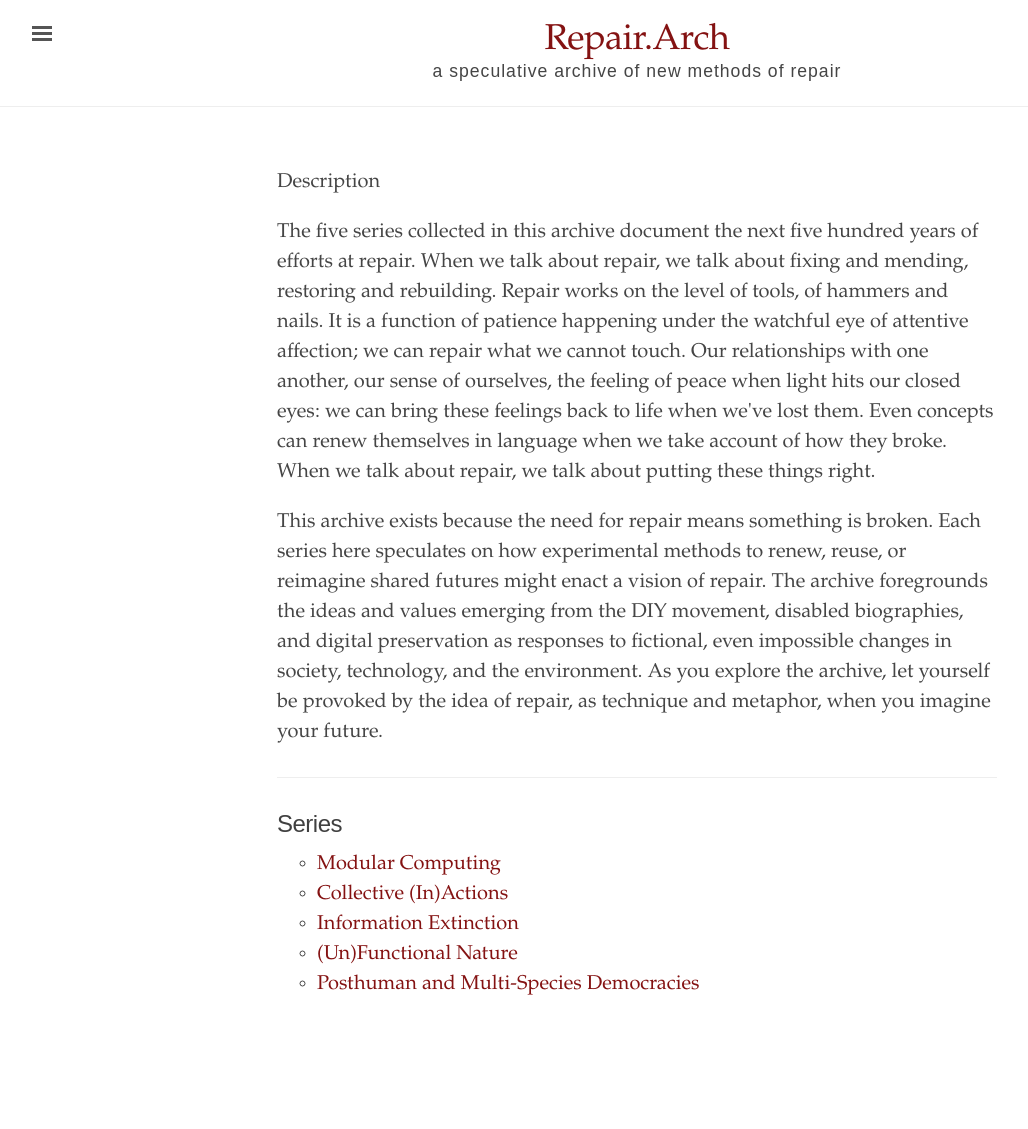
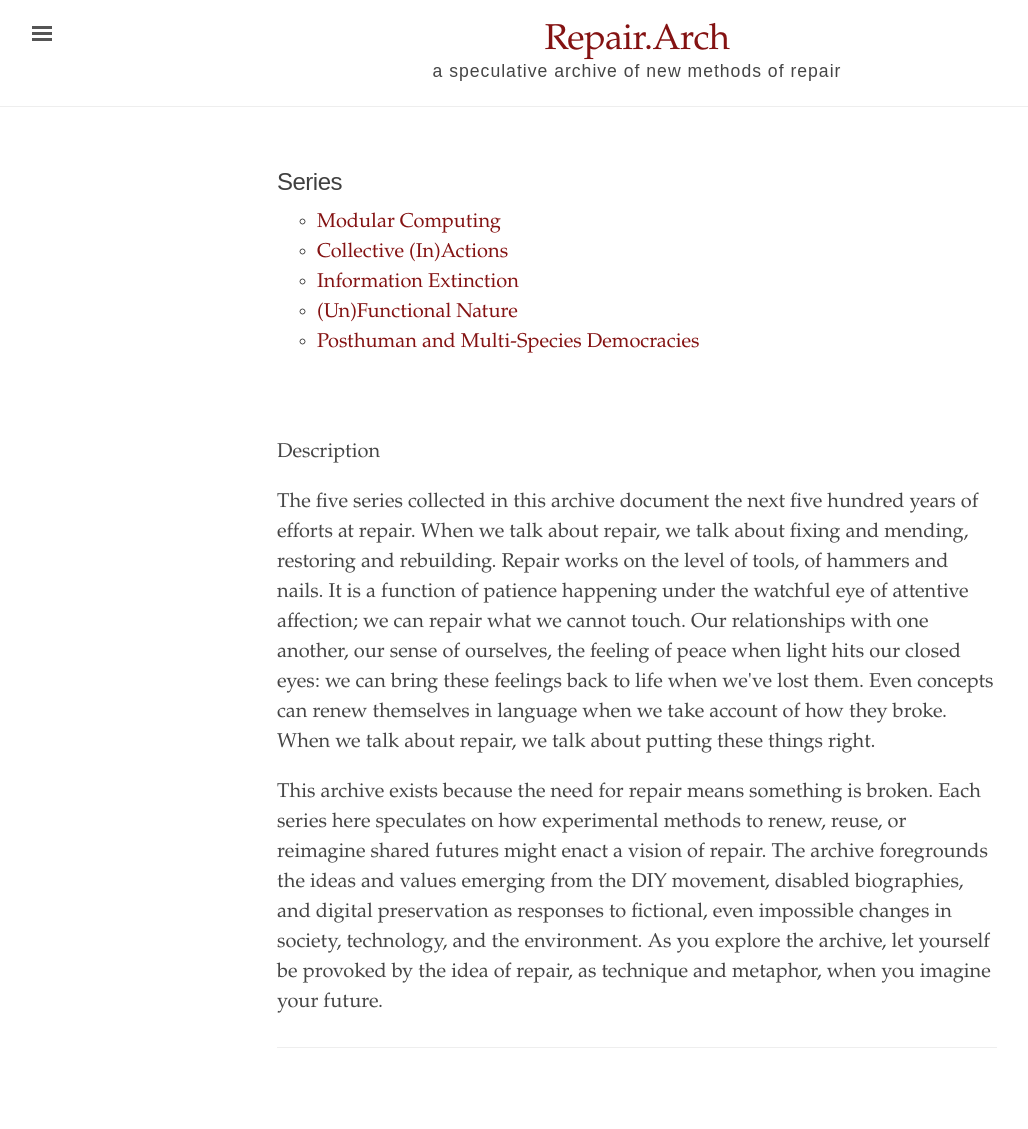
Before and after one commit to jfo-omalley/repairarch, a Jekyll site: the page built from index.html, in a window 1280 px wide. Shown: the whole page, without its empty margins (3-1031 px from the left). Built offline with Jekyll 4.4.1, drawn with Linux system fonts in a browser that asks for light colours; before the commit the page ends 1079 px from its top, so only the background shows below that.

Commit message:
Update index.html

```diff
--- a/index.html
+++ b/index.html
@@ -2,14 +2,6 @@
 layout: default
 title: "Repair.Arch"
 ---
-<div class="introduction">
-<p>Description</p>
-<p>The five series collected in this archive document the next five hundred years of efforts at repair. When we talk about repair, we talk about fixing and mending, restoring and rebuilding. Repair works on the level of tools, of hammers and nails. It is a function of patience happening under the watchful eye of attentive affection; we can repair what we cannot touch. Our relationships with one another, our sense of ourselves, the feeling of peace when light hits our closed eyes: we can bring these feelings back to life when we've lost them. Even concepts can renew themselves in language when we take account of how they broke. When we talk about repair, we talk about putting these things right.</p>
-<p>This archive exists because the need for repair means something is broken. Each series here speculates on how experimental methods to renew, reuse, or reimagine shared futures might enact a vision of repair. The archive foregrounds the ideas and values emerging from the DIY movement, disabled biographies, and digital preservation as responses to fictional, even impossible changes in society, technology, and the environment. As you explore the archive, let yourself be provoked by the idea of repair, as technique and metaphor, when you imagine your future.</p>
-</div>
-
-<hr>
-
 <div class="toc">
   <h2>Series</h2>
   <ul class="texts">
@@ -23,3 +15,10 @@ title: "Repair.Arch"
   {% endfor %}
   </ul>
 </div>
+<div class="introduction">
+<p>Description</p>
+<p>The five series collected in this archive document the next five hundred years of efforts at repair. When we talk about repair, we talk about fixing and mending, restoring and rebuilding. Repair works on the level of tools, of hammers and nails. It is a function of patience happening under the watchful eye of attentive affection; we can repair what we cannot touch. Our relationships with one another, our sense of ourselves, the feeling of peace when light hits our closed eyes: we can bring these feelings back to life when we've lost them. Even concepts can renew themselves in language when we take account of how they broke. When we talk about repair, we talk about putting these things right.</p>
+<p>This archive exists because the need for repair means something is broken. Each series here speculates on how experimental methods to renew, reuse, or reimagine shared futures might enact a vision of repair. The archive foregrounds the ideas and values emerging from the DIY movement, disabled biographies, and digital preservation as responses to fictional, even impossible changes in society, technology, and the environment. As you explore the archive, let yourself be provoked by the idea of repair, as technique and metaphor, when you imagine your future.</p>
+</div>
+
+<hr>
```
